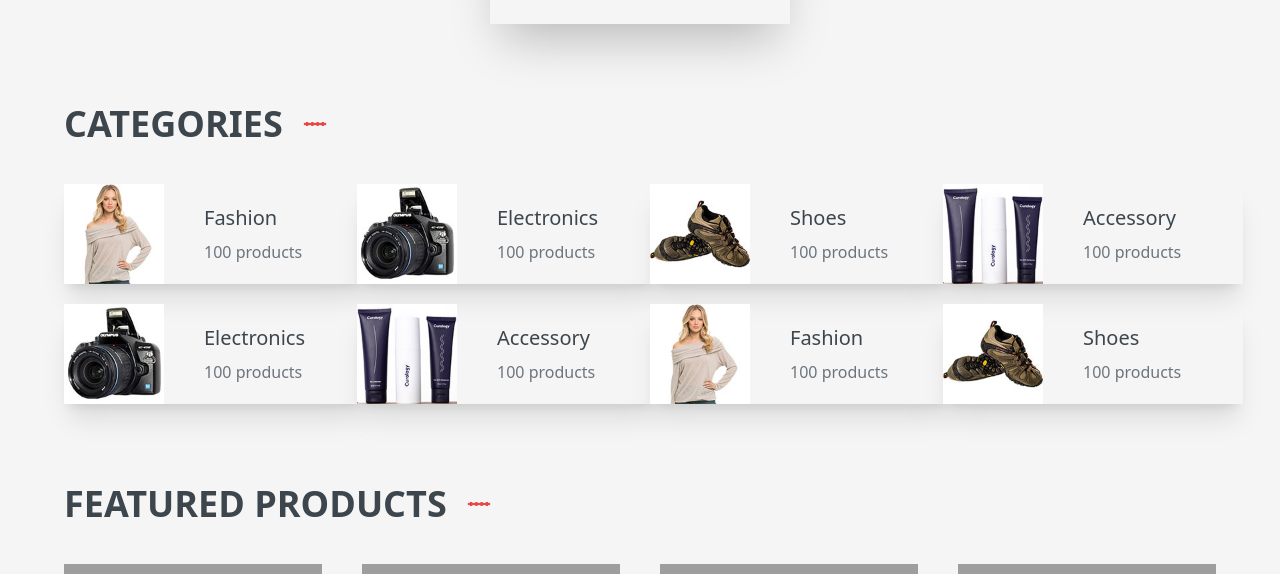
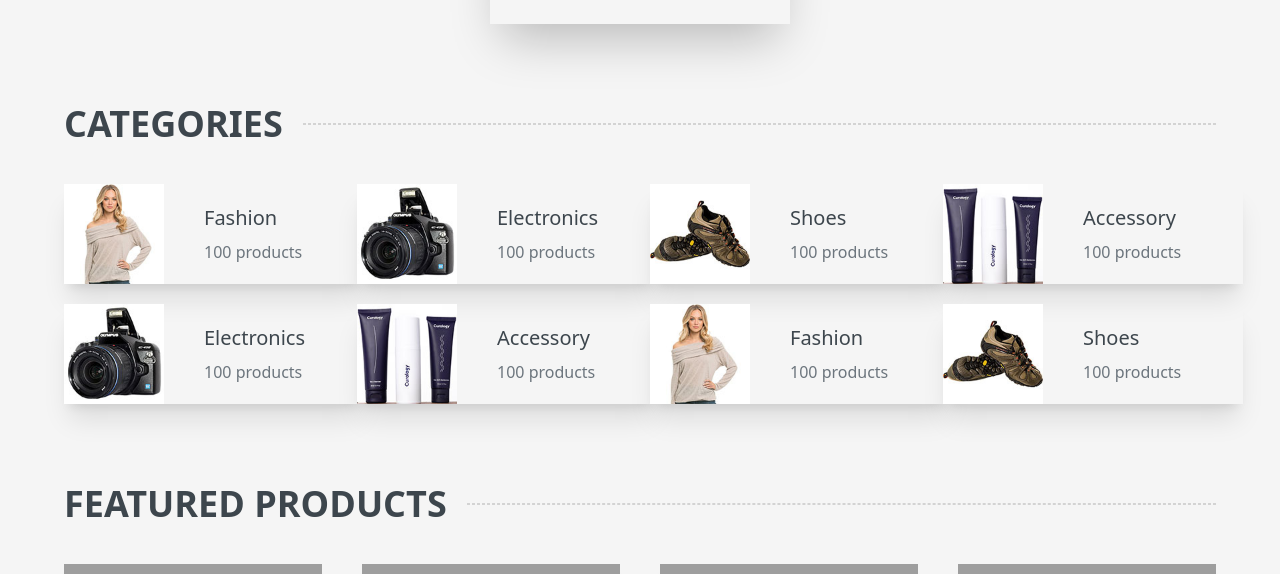
Before and after one commit to TanbirHasan/tingle-park-frontend, a React (Create React App) app: page / in a window 1280 px wide. Shown: the part 881-1455 px from the top of the page. Built offline with nearby package versions, Linux system fonts and the light colour scheme; grey boxes are pictures that could not be loaded.

Commit message:
responsive issues fixed

```diff
--- a/src/App.css
+++ b/src/App.css
@@ -3,6 +3,14 @@
     animation: bounce 2s linear infinite;
 }
 
+.border_style {
+    /*
+    background: repeating-linear-gradient(to right, rgb(211, 211, 211) 0,
+            rgba(211, 211, 211, 0.5) 1px, rgba(255, 255, 255, 0) 1px,
+            rgba(255, 255, 255, 0) 1px);
+    height: 1px; */
+    border: 1px dashed rgb(211, 211, 211);
+}
 
 
 @keyframes bounce {
--- a/src/pages/Contact/Contact.jsx
+++ b/src/pages/Contact/Contact.jsx
@@ -25,13 +25,13 @@ const Contact = () => {
 			</div>
 
 			<div className="flex items-center justify-start gap-5">
-				<div className="w-[40%] lg:w-[20%]">
+				<div>
 					<h1 className="uppercase text-2xl lg:text-4xl text-[#3D464D] font-bold text-left">
 						Contact Us
 					</h1>
 				</div>
-				<div className="flex w-[80%] flex-wrap">
-					<span className="w-full  h-1 border border-dashed bg-[#909fa7]"></span>
+				<div className="flex flex-grow flex-wrap">
+					<span className="w-full  border_style "></span>
 				</div>
 			</div>
 
--- a/src/pages/Home/Categories/Categories.jsx
+++ b/src/pages/Home/Categories/Categories.jsx
@@ -52,12 +52,12 @@ const Categories = () => {
 
 	return (
 		<div className="my-20">
-			<div className="flex items-center justify-center lg:justify-start gap-5">
-				<h1 className="uppercase text-2xl lg:text-4xl text-[#3D464D] font-bold text-center lg:text-left">
+			<div className="flex items-center  gap-5">
+				<h1 className="uppercase text-2xl lg:text-4xl text-[#3D464D] font-bold lg:text-left">
 					Categories
 				</h1>
-				<div className="hidden lg:flex w-fit">
-					<span className="w-6 h-1 border border-dashed bg-red-500"></span>
+				<div className="flex flex-grow flex-wrap">
+					<span className="w-full  border_style "></span>
 				</div>
 			</div>
 
--- a/src/pages/Home/Categories/CategoriesCard.jsx
+++ b/src/pages/Home/Categories/CategoriesCard.jsx
@@ -6,7 +6,7 @@ const CategoriesCard = ({ category }) => {
 
 	return (
 		<div className="container cursor-pointer lg:w-[300px] mx-auto shadow-xl hover:shadow-2xl group hover:bg-[#FFD333] duration-500">
-			<div className="flex flex-col items-center lg:flex-row  md:p-0 cursor-pointer group ">
+			<div className="flex gap-10 lg:gap-0 items-center lg:flex-row  md:p-0 cursor-pointer group ">
 				<div className='box'>
 					<img
 						className=" w-[100px] h-[100px] pb-2 md:pb-0  bg-transparent flex-none bg-cover"
--- a/src/pages/Home/FeaturedProducts/FeaturedProducts.jsx
+++ b/src/pages/Home/FeaturedProducts/FeaturedProducts.jsx
@@ -11,15 +11,17 @@ const FeaturedProducts = () => {
 		dispatch(fetchProducts());
 	}, [dispatch]);
 
+	const productSlices = [...products]
+	productSlices.pop()
 
 	return (
 		<div className="my-20">
-			<div className="flex items-center justify-center lg:justify-start gap-5">
-				<h1 className="uppercase text-2xl lg:text-4xl text-[#3D464D] font-bold  lg:text-left">
+			<div className="flex items-center gap-5">
+				<h1 className="uppercase text-2xl lg:text-4xl text-[#3D464D] font-bold  ">
 					Featured Products
 				</h1>
-				<div className="hidden lg:flex w-fit">
-					<span className="w-6 h-1 border border-dashed bg-red-500"></span>
+				<div className="flex flex-grow flex-wrap">
+					<span className="w-full  border_style "></span>
 				</div>
 			</div>
 
@@ -31,7 +33,7 @@ const FeaturedProducts = () => {
 				) : (
 					''
 				)}
-				{products.map((product) => (
+				{productSlices.map((product) => (
 					<ProductCard key={product.id} product={product} />
 				))}
 			</div>
--- a/src/pages/Home/HomePage/HomePage.jsx
+++ b/src/pages/Home/HomePage/HomePage.jsx
@@ -9,7 +9,7 @@ import Services from '../Services/Services';
 
 const HomePage = () => {
 	return (
-		<div className="lg:w-[90%] mx-auto">
+		<div className="lg:w-[90%] mx-auto p-4 lg:p-0">
 			<Banner />
 			<Services />
 			<Categories />
--- a/src/pages/Home/RecentProducts/RecentProducts.jsx
+++ b/src/pages/Home/RecentProducts/RecentProducts.jsx
@@ -14,14 +14,21 @@ const RecentProducts = () => {
 	// const cartItems = useSelector((state) => state.cartReducer.cartProducts);
 	// console.log(cartItems);
 
+	const productSlices = [...products]
+	productSlices.pop()
+
+
+	// console.log(productSlices);
+
+
 	return (
 		<div className="my-20">
-			<div className="flex items-center justify-center lg:justify-start gap-5">
-				<h1 className="uppercase text-2xl lg:text-4xl text-[#3D464D] font-bold text-center lg:text-left">
+			<div className="flex items-center gap-5">
+				<h1 className="uppercase text-2xl lg:text-4xl text-[#3D464D] font-bold ">
 					Recent Products
 				</h1>
-				<div className="hidden lg:flex w-fit">
-					<span className="w-6 h-1 border border-dashed bg-red-500"></span>
+				<div className="flex flex-grow flex-wrap">
+					<span className="w-full  border_style "></span>
 				</div>
 			</div>
 
@@ -32,7 +39,7 @@ const RecentProducts = () => {
 					) : (
 						''
 					)}
-					{products.map((product) => (
+					{productSlices.map((product) => (
 						<ProductCard key={product.id} product={product} />
 					))}
 				</div>
--- a/src/pages/Shop/FilterProducts/FilterProducts.jsx
+++ b/src/pages/Shop/FilterProducts/FilterProducts.jsx
@@ -5,13 +5,19 @@ const FilterProducts = () => {
 		<div className="mt-10">
 			<div>
 				{/* Filter by price */}
-				<h1 className="uppercase text-xl font-semibold my-4">Filter By Price</h1>
+				<div className="flex items-center gap-2">
+					<h1 className="uppercase text-xl font-semibold my-4">Filter By Price</h1>
+					<div className="flex flex-grow flex-wrap">
+						<span className="w-full  border_style "></span>
+					</div>
+				</div>
+
 				<div className="bg-[#FFFFFF]  p-5 space-y-4">
 					<div className="flex items-center justify-between text-[#6c757d] ">
 						<div className="flex items-center">
 							<input
-                                type="checkbox"
-                                defaultChecked
+								type="checkbox"
+								defaultChecked
 								className=" appearance-none text-[#ffd333] focus:ring-0 focus:ring-transparent"
 							/>
 							<p className="ml-2">All price</p>
@@ -84,7 +90,12 @@ const FilterProducts = () => {
 			</div>
 			<div>
 				{/* Filter by color */}
-				<h1 className="uppercase text-xl font-semibold my-4">Filter By color</h1>
+				<div className="flex items-center gap-2">
+					<h1 className="uppercase text-xl font-semibold my-4">Filter By color</h1>
+					<div className="flex flex-grow flex-wrap">
+						<span className="w-full  border_style "></span>
+					</div>
+				</div>
 				<div className="bg-[#FFFFFF]  p-5 space-y-4">
 					<div className="flex items-center justify-between text-[#6c757d] ">
 						<div className="flex items-center">
@@ -163,7 +174,12 @@ const FilterProducts = () => {
 			</div>
 			<div className="mb-10">
 				{/* Filter by size */}
-				<h1 className="uppercase text-xl font-semibold my-4">Filter By size</h1>
+				<div className="flex items-center gap-2">
+					<h1 className="uppercase text-xl font-semibold my-4">Filter By size</h1>
+					<div className="flex flex-grow flex-wrap">
+						<span className="w-full  border_style "></span>
+					</div>
+				</div>
 				<div className="bg-[#FFFFFF]  p-5 space-y-4">
 					<div className="flex items-center justify-between text-[#6c757d] ">
 						<div className="flex items-center">
```
